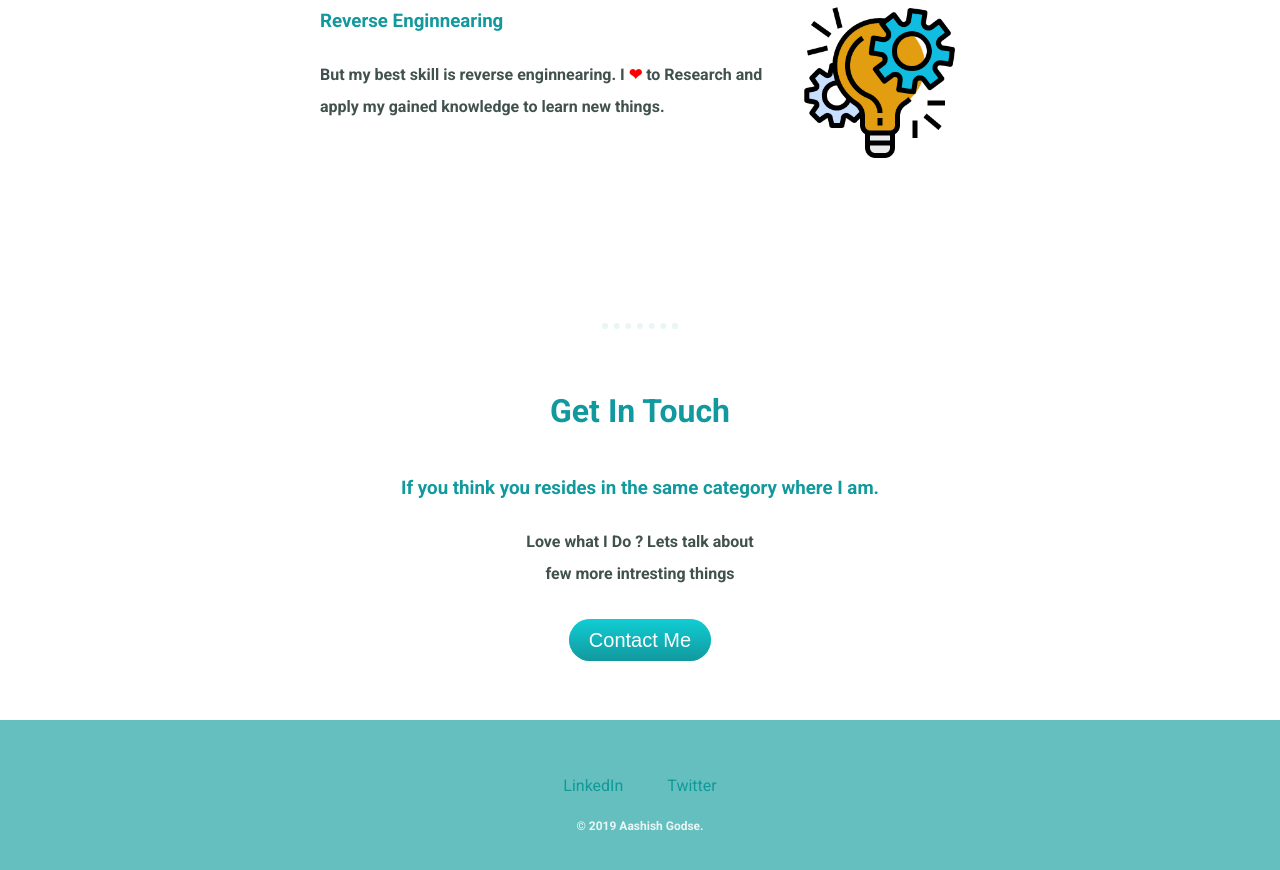
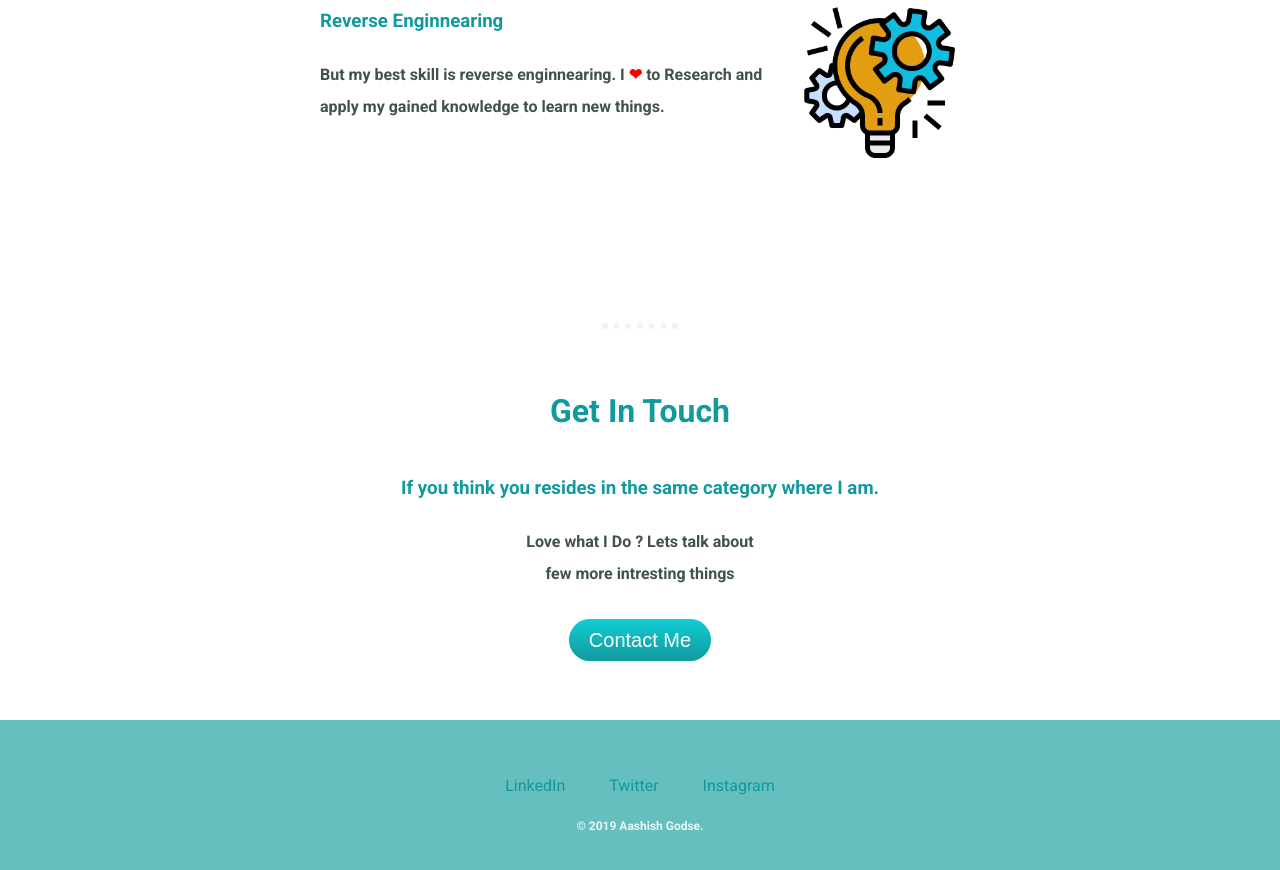
Before and after one commit to AshishGodse/mywebsite, a plain HTML site: page index.html in a window 1280 px wide. Shown: the part 1941-2811 px from the top of the page. Drawn offline with Linux system fonts and the light colour scheme.

Commit message:
Update index.html

```diff
--- a/index.html
+++ b/index.html
@@ -55,6 +55,7 @@
   <div class="bottom-container">
     <a class="footer-link" href="https://www.linkedin.com/in/aashish-g-49086a135/">LinkedIn</a>
     <a class="footer-link" href="https://twitter.com/aashishgodse2">Twitter</a>
+    <a class="footer-link" href="https://www.instagram.com/_iamaashish_/">Instagram</a>
 
     <p id="copyright">© 2019 Aashish Godse.</p>
   </div>
```
